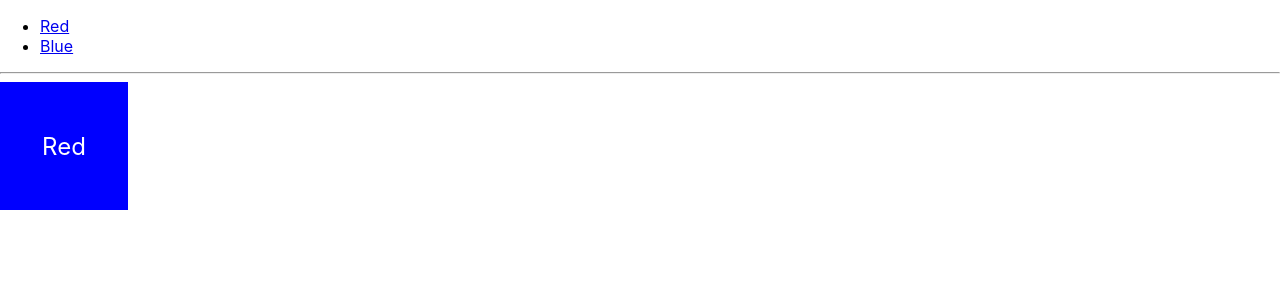
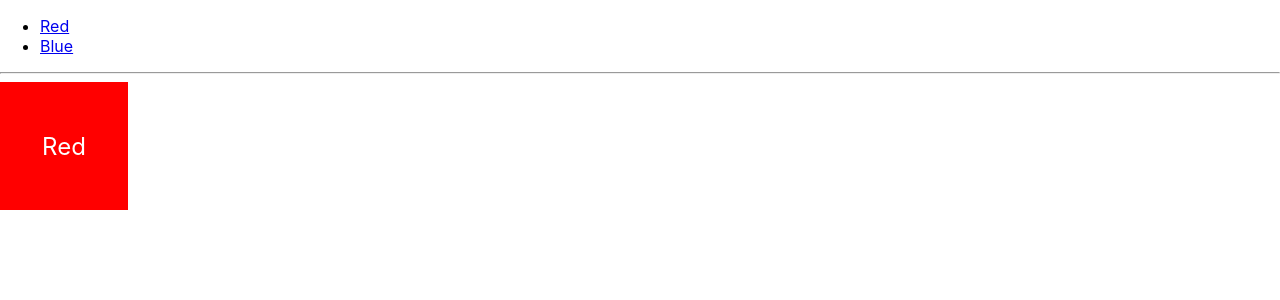
Before and after one commit to wannabefrontdeveloper/ssr-recipe, a React (Create React App) app: page /red in a window 1280 px wide. Shown: the top 300 px of the page. Built offline with nearby package versions, Linux system fonts and the light colour scheme.

Commit message:
오타 수정

```diff
--- a/src/components/Blue.css
+++ b/src/components/Blue.css
@@ -1,4 +1,4 @@
-.Red {
+.Blue {
   background: blue;
   font-size: 1.5rem;
   color: white;
```
